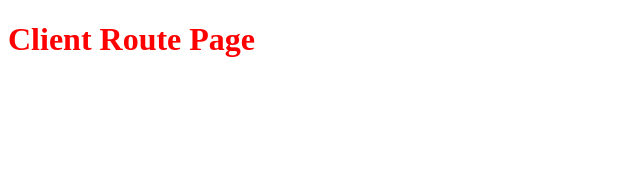
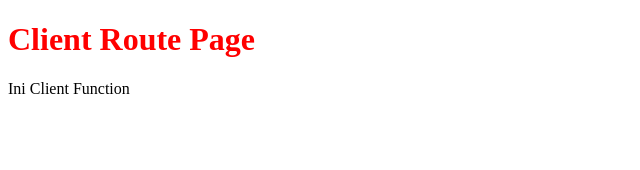
Before and after one commit to zumaku/learn_nextjs, a Next.js app: page /client-page in a window 1280 px wide. Shown: the top 170 px of the page, without its empty margins (0-640 px from the left). Built offline with nearby package versions, Linux system fonts and the light colour scheme.

Commit message:
Client Olny Code

```diff
--- a/package.json
+++ b/package.json
@@ -10,6 +10,7 @@
   },
   "dependencies": {
     "@types/react-slick": "^0.23.13",
+    "client-only": "^0.0.1",
     "next": "^15.2.1",
     "react": "^19.0.0",
     "react-dom": "^19.0.0",
--- a/src/app/client-page/page.tsx
+++ b/src/app/client-page/page.tsx
@@ -1,10 +1,16 @@
-// app/client-route/page.tsx
 "use client";
 
 import { useTheme } from "@/components/ThemeProvider";
+import { ClientFuncionExample } from "@/utils/clientFunctionExample";
 
 export default function ClientRoutePage() {
   const theme = useTheme();
+  const result = ClientFuncionExample()
 
-  return <h1 style={{ color: theme.colors.secondary }}>Client Route Page</h1>;
+  return (
+    <>
+      <h1 style={{ color: theme.colors.secondary }}>Client Route Page</h1>
+      <p>{result}</p>
+    </>
+  )
 }
--- /dev/null
+++ b/src/utils/clientFunctionExample.ts
@@ -0,0 +1,10 @@
+import "client-only"
+
+export function ClientFuncionExample() {
+    console.log(`
+        Manipulasi DOM.
+        Akses Local Storage.
+        dll.
+    `)
+    return "Ini Client Function"
+}
```
Also changed, not shown: 1 other file (tests, documents, lock files or other folders).
